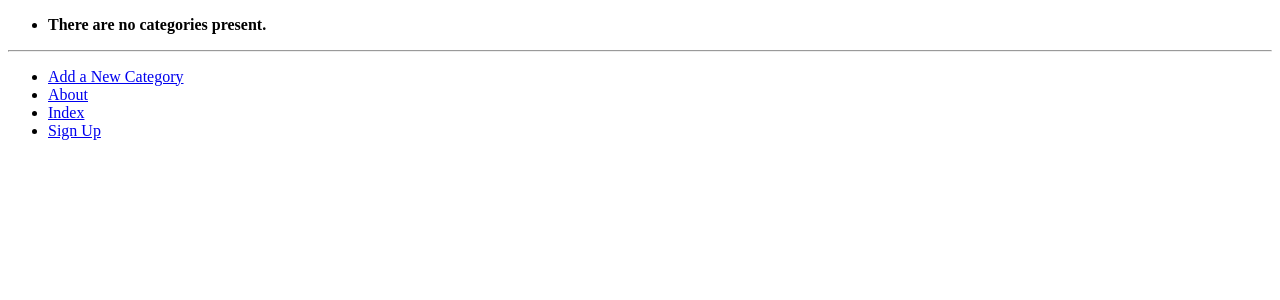
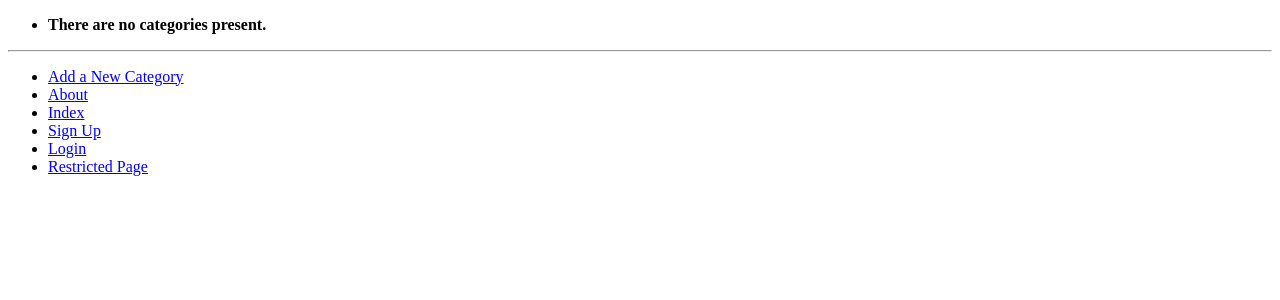
Before and after one commit to hsemple07/tango_with_django_project, a Django app: page / in a window 1280 px wide. Shown: the part 458-758 px from the top of the page. Run offline with Django 3.2, Linux system fonts and the light colour scheme; data that the repository does not hold is empty; parts of the project's set-up code (start-up, migrations or seed data) failed here and were passed over.

Commit message:
Completed Chapters 9.7 and 9.8

```diff
--- a/tango_with_django_project/rango/urls.py
+++ b/tango_with_django_project/rango/urls.py
@@ -1,5 +1,9 @@
-from django.urls import path
+from django.urls import path, reverse
 from rango import views
+from django.contrib.auth import authenticate, login
+from django.http import HttpResponse
+from django.shortcuts import redirect
+
 
 app_name = 'rango'
 
@@ -11,4 +15,6 @@ urlpatterns = [
     path('category/<slug:category_name_slug>/add_page/',
          views.add_page, name='add_page'),
     path('register/', views.register, name='register'),
+    path('login/', views.user_login, name='login'),
+    path('restricted/', views.restricted, name='restricted'),
 ]
--- a/tango_with_django_project/rango/views.py
+++ b/tango_with_django_project/rango/views.py
@@ -3,7 +3,8 @@ from django.http import HttpResponse
 from rango.models import Category, Page
 from rango.forms import CategoryForm, PageForm, UserForm, UserProfileForm
 from django.urls import reverse
-
+from django.contrib.auth import authenticate, login
+from django.contrib.auth.decorators import login_required
 
 def show_category(request, category_name_slug):
     context_dict = {}
@@ -91,3 +92,24 @@ def register(request):
         user_form = UserForm()
         profile_form = UserProfileForm()
     return render(request, 'rango/register.html', context = {'user_form': user_form, 'profile_form': profile_form, 'registered': registered})
+
+def user_login(request):
+    if request.method == 'POST':
+        username = request.POST.get('username')
+        password = request.POST.get('password')
+        user = authenticate(username=username, password=password)
+        if user:
+            if user.is_active:
+                login(request, user)
+                return redirect(reverse('rango:index'))
+            else:
+                return HttpResponse("Your Rango account is disabled")
+        else:
+            print(f"Invalid login details: {username}, {password}")
+            return HttpResponse("Invalid login details supplied.")
+    else:
+        return render(request, 'rango/login.html')
+
+    @login_required
+    def restricted(request):
+        return HttpResponse("Since you're logged in, you can see this text!")
--- a/tango_with_django_project/tango_with_django_project/settings.py
+++ b/tango_with_django_project/tango_with_django_project/settings.py
@@ -31,6 +31,8 @@ ALLOWED_HOSTS = []
 
 MEDIA_ROOT = MEDIA_DIR
 MEDIA_URL = '/media/'
+
+LOGIN_URL = 'rango:login'
 
 
 
--- a/tango_with_django_project/templates/rango/base.html
+++ b/tango_with_django_project/templates/rango/base.html
@@ -31,6 +31,8 @@
                 <li><a href="{% url 'rango:about' %}">About</a></li>
                 <li><a href="{% url 'rango:index' %}">Index</a></li>
                 <li><a href="{% url 'rango:register' %}">Sign Up</a></li>
+                <li><a href="{% url 'rango:login' %}">Login</a></li>
+                <li><a href="{% url 'rango:restricted' %}">Restricted Page</a></li>
             </ul>
         </div>
     </body>
--- a/tango_with_django_project/templates/rango/index.html
+++ b/tango_with_django_project/templates/rango/index.html
@@ -6,7 +6,11 @@
 {% block body_block %}
     <h1>Rango says...</h1>
     <div>
-        hey there partner! <br />
+        {% if user.is_authenticated %}
+            howdy {{ user.username }}!
+        {% else %}
+            hey there partner!
+        {% endif %} <br />
         <strong>{{ boldmessage }}</strong> <br />
     </div>
 
```
Also changed, not shown: tango_with_django_project/templates/rango/login.html (added, +18 -0 lines).
